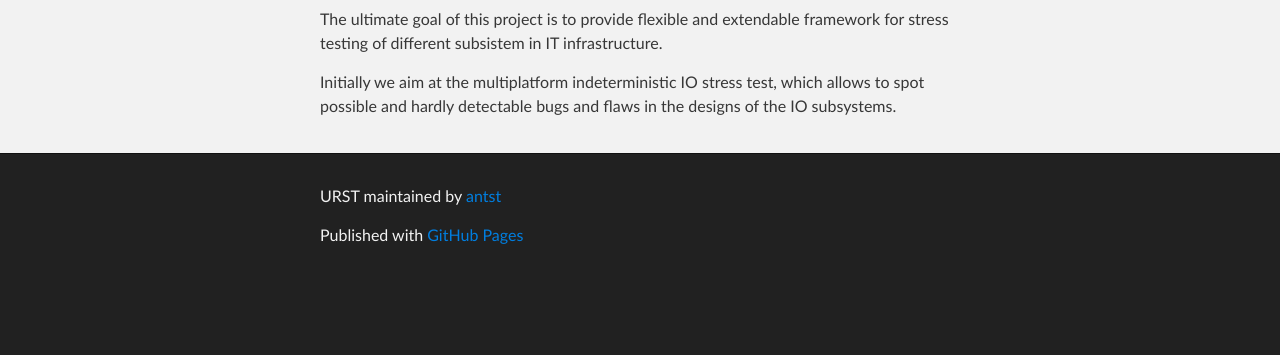
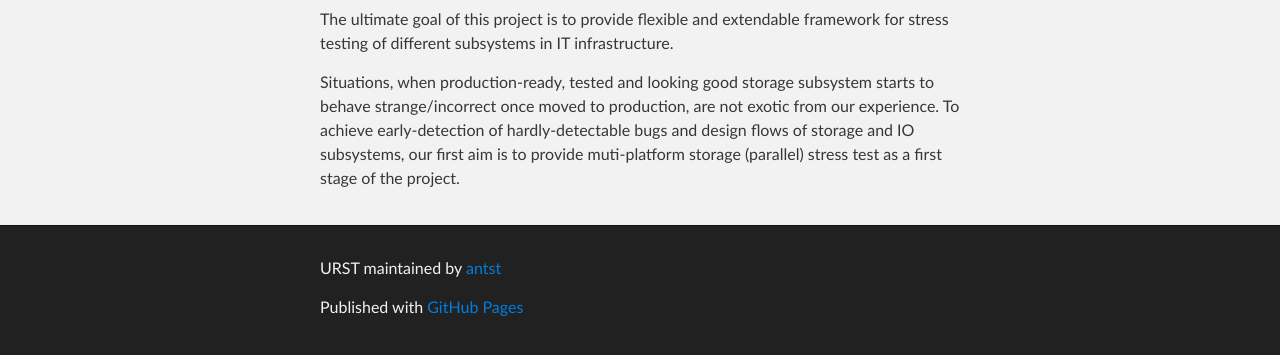
Before and after one commit to antst/urst, a plain HTML site: page index.html in a window 1280 px wide. Shown: the part 371-726 px from the top of the page. Drawn offline with Linux system fonts and the light colour scheme.

Commit message:
Create gh-pages branch via GitHub

```diff
--- a/index.html
+++ b/index.html
@@ -33,9 +33,10 @@
       <section id="main_content" class="inner">
         <h1>Ultimate reliability stress(storage) test</h1>
 
-<p>The ultimate goal of this project is to provide flexible and extendable framework for stress testing of different subsistem in IT infrastructure.</p>
+<p>The ultimate goal of this project is to provide flexible and extendable framework for stress testing of different subsystems in IT infrastructure.</p>
 
-<p>Initially we aim at the multiplatform indeterministic IO stress test, which allows to spot possible and hardly detectable bugs and flaws in the designs of the IO subsystems.</p>
+<p>Situations, when production-ready, tested and looking good storage subsystem starts to behave strange/incorrect once moved to production, are not exotic from our experience.
+To achieve early-detection of hardly-detectable bugs and design flows of storage and IO subsystems, our first aim is to provide muti-platform storage (parallel) stress test as a first stage of the project.</p>
       </section>
     </div>
 
--- a/params.json
+++ b/params.json
@@ -1 +1 @@
-{"body":"# Ultimate reliability stress(storage) test \r\n\r\nThe ultimate goal of this project is to provide flexible and extendable framework for stress testing of different subsistem in IT infrastructure.\r\n\r\nInitially we aim at the multiplatform indeterministic IO stress test, which allows to spot possible and hardly detectable bugs and flaws in the designs of the IO subsystems.\r\n","name":"URST","google":"","note":"Don't delete this file! It's used internally to help with page regeneration.","tagline":"Ultimate reliability stress(storage) test "}
+{"tagline":"Ultimate reliability stress(storage) test ","body":"# Ultimate reliability stress(storage) test \r\n\r\nThe ultimate goal of this project is to provide flexible and extendable framework for stress testing of different subsystems in IT infrastructure.\r\n\r\nSituations, when production-ready, tested and looking good storage subsystem starts to behave strange/incorrect once moved to production, are not exotic from our experience.\r\nTo achieve early-detection of hardly-detectable bugs and design flows of storage and IO subsystems, our first aim is to provide muti-platform storage (parallel) stress test as a first stage of the project.\r\n","google":"","name":"URST","note":"Don't delete this file! It's used internally to help with page regeneration."}
```
